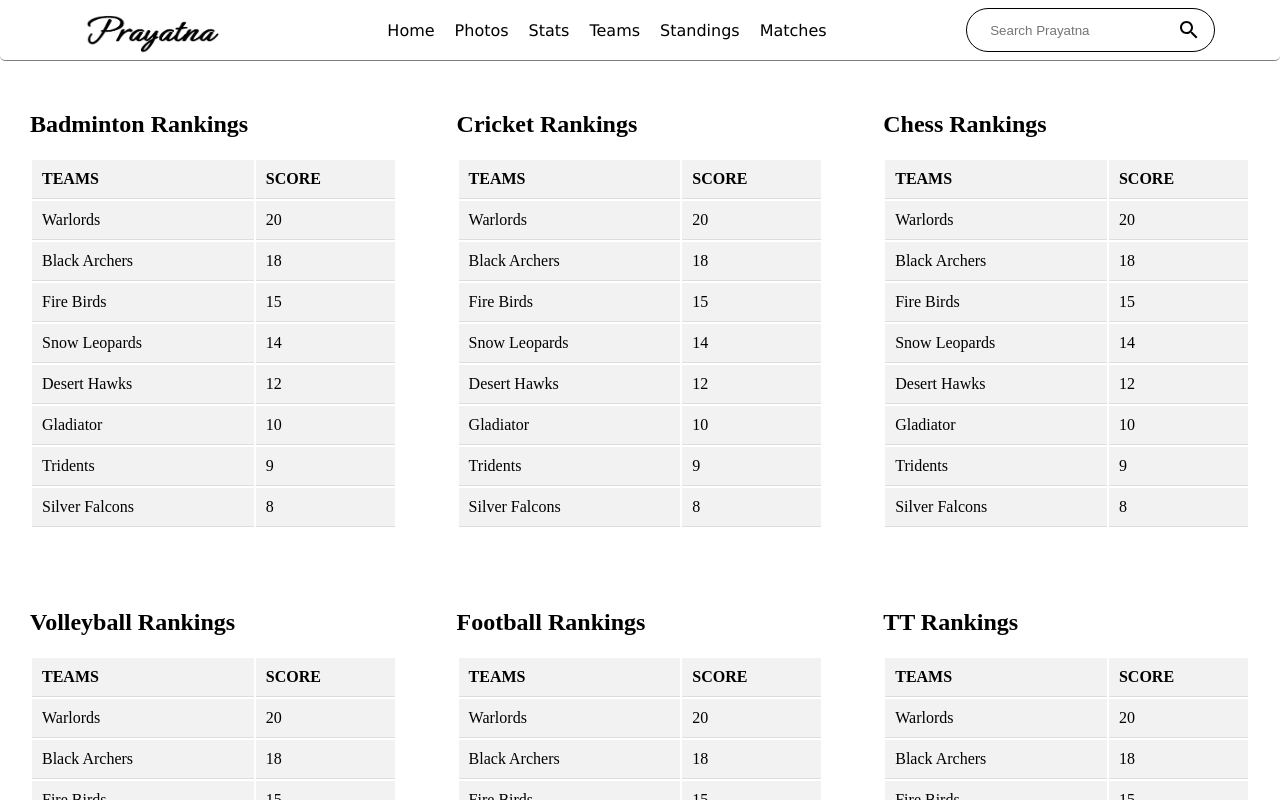
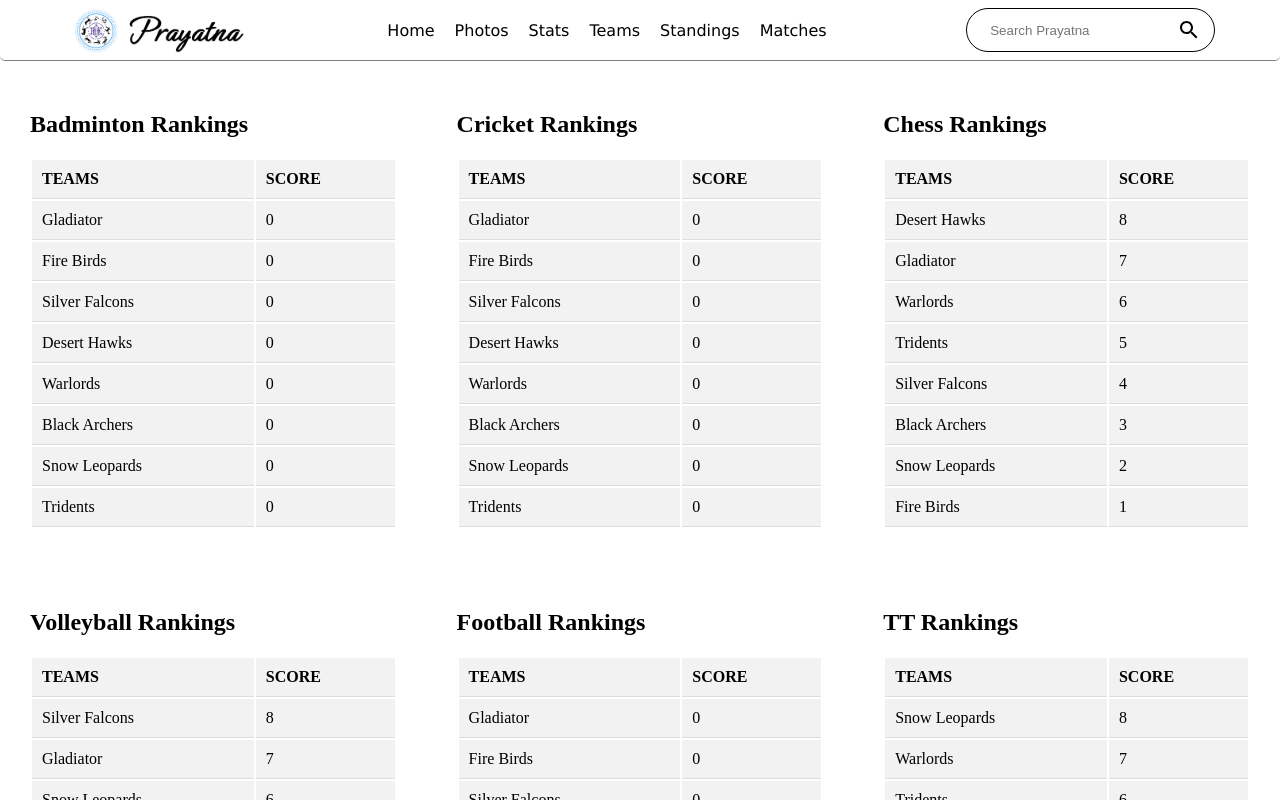
Before and after one commit to suraj-G862/final_repo, a React (Vite) app in the folder prayatna/: page /Stats in a window 1280 px wide. Shown: the top 800 px of the page. Built offline with nearby package versions, Linux system fonts and the light colour scheme.

Commit message:
Added all pages to home..stats update..logo add..

```diff
--- a/prayatna/src/components/App.jsx
+++ b/prayatna/src/components/App.jsx
@@ -23,7 +23,7 @@ function App(){
             <Routes>
 
 
-            <Route path="/" element={<><Home/><Developers/></>}>
+            <Route path="/" element={<><Home/><Photos/><Teams/><Standings/><Matches/><Stats/><Developers/></>}>
             </Route>
             <Route path="/Teams" element={<><Teams/></>}>
             </Route>
--- a/prayatna/src/components/Header.jsx
+++ b/prayatna/src/components/Header.jsx
@@ -9,6 +9,7 @@ function Header(){
                        <div className="Navbar_Container">
 
                     <Link to="/" ><div className="Navbar_Logo">
+                                        <img src="./prayatna.png" alt="" />
                                         <img src="./PrayatnaLogo.jpg" alt=""></img>
                                 </div>
                     </Link>
--- a/prayatna/src/components/Stats.jsx
+++ b/prayatna/src/components/Stats.jsx
@@ -7,14 +7,14 @@ const rankings = [
   {
     game: "Badminton Rankings",
     teams: [
-      { name: "Gladiator", score: 10 },
-      { name: "Fire Birds", score: 15 },
-      { name: "Silver Falcons", score: 8 },
-      { name: "Desert Hawks", score: 12 },
-      { name: "Warlords", score: 20 },
-      { name: "Black Archers", score: 18 },
-      { name: "Snow Leopards", score: 14 },
-      { name: "Tridents", score: 9 },
+      { name: "Gladiator", score: 0 },
+      { name: "Fire Birds", score: 0 },
+      { name: "Silver Falcons", score: 0 },
+      { name: "Desert Hawks", score: 0 },
+      { name: "Warlords", score: 0 },
+      { name: "Black Archers", score: 0 },
+      { name: "Snow Leopards", score: 0 },
+      { name: "Tridents", score: 0 },
       // Add more teams...
     ],
   },
@@ -22,98 +22,98 @@ const rankings = [
   {
     game: "Cricket Rankings",
     teams: [
-      { name: "Gladiator", score: 10 },
-      { name: "Fire Birds", score: 15 },
-      { name: "Silver Falcons", score: 8 },
-      { name: "Desert Hawks", score: 12 },
-      { name: "Warlords", score: 20 },
-      { name: "Black Archers", score: 18 },
-      { name: "Snow Leopards", score: 14 },
-      { name: "Tridents", score: 9 },
+      { name: "Gladiator", score: 0 },
+      { name: "Fire Birds", score: 0 },
+      { name: "Silver Falcons", score: 0 },
+      { name: "Desert Hawks", score: 0 },
+      { name: "Warlords", score: 0 },
+      { name: "Black Archers", score: 0 },
+      { name: "Snow Leopards", score: 0 },
+      { name: "Tridents", score: 0 },
       // Add more teams...
     ],
   },
   {
     game: "Chess Rankings",
     teams: [
-      { name: "Gladiator", score: 10 },
-      { name: "Fire Birds", score: 15 },
-      { name: "Silver Falcons", score: 8 },
-      { name: "Desert Hawks", score: 12 },
-      { name: "Warlords", score: 20 },
-      { name: "Black Archers", score: 18 },
-      { name: "Snow Leopards", score: 14 },
-      { name: "Tridents", score: 9 },
+      { name: "Gladiator", score: 7 },
+      { name: "Fire Birds", score: 1 },
+      { name: "Silver Falcons", score: 4 },
+      { name: "Desert Hawks", score: 8 },
+      { name: "Warlords", score: 6 },
+      { name: "Black Archers", score: 3 },
+      { name: "Snow Leopards", score: 2 },
+      { name: "Tridents", score: 5 },
       // Add more teams...
     ],
   },
   {
     game: "Volleyball Rankings",
     teams: [
-      { name: "Gladiator", score: 10 },
-      { name: "Fire Birds", score: 15 },
+      { name: "Gladiator", score: 7 },
+      { name: "Fire Birds", score: 1 },
       { name: "Silver Falcons", score: 8 },
-      { name: "Desert Hawks", score: 12 },
-      { name: "Warlords", score: 20 },
-      { name: "Black Archers", score: 18 },
-      { name: "Snow Leopards", score: 14 },
-      { name: "Tridents", score: 9 },
+      { name: "Desert Hawks", score: 5 },
+      { name: "Warlords", score: 2 },
+      { name: "Black Archers", score: 4 },
+      { name: "Snow Leopards", score: 6 },
+      { name: "Tridents", score: 3 },
       // Add more teams...
     ],
   },
   {
     game: "Football Rankings",
     teams: [
-      { name: "Gladiator", score: 10 },
-      { name: "Fire Birds", score: 15 },
-      { name: "Silver Falcons", score: 8 },
-      { name: "Desert Hawks", score: 12 },
-      { name: "Warlords", score: 20 },
-      { name: "Black Archers", score: 18 },
-      { name: "Snow Leopards", score: 14 },
-      { name: "Tridents", score: 9 },
+      { name: "Gladiator", score: 0 },
+      { name: "Fire Birds", score: 0 },
+      { name: "Silver Falcons", score: 0 },
+      { name: "Desert Hawks", score: 0 },
+      { name: "Warlords", score: 0 },
+      { name: "Black Archers", score: 0 },
+      { name: "Snow Leopards", score: 0 },
+      { name: "Tridents", score: 0 },
       // Add more teams...
     ],
   },
   {
     game: "TT Rankings",
     teams: [
-      { name: "Gladiator", score: 10 },
-      { name: "Fire Birds", score: 15 },
-      { name: "Silver Falcons", score: 8 },
-      { name: "Desert Hawks", score: 12 },
-      { name: "Warlords", score: 20 },
-      { name: "Black Archers", score: 18 },
-      { name: "Snow Leopards", score: 14 },
-      { name: "Tridents", score: 9 },
+      { name: "Gladiator", score: 1 },
+      { name: "Fire Birds", score: 4 },
+      { name: "Silver Falcons", score: 3 },
+      { name: "Desert Hawks", score: 2 },
+      { name: "Warlords", score: 7 },
+      { name: "Black Archers", score: 5 },
+      { name: "Snow Leopards", score: 8 },
+      { name: "Tridents", score: 6 },
       // Add more teams...
     ],
   },
   {
     game: "Kabaddi Rankings",
     teams: [
-      { name: "Gladiator", score: 10 },
-      { name: "Fire Birds", score: 15 },
-      { name: "Silver Falcons", score: 8 },
-      { name: "Desert Hawks", score: 12 },
-      { name: "Warlords", score: 20 },
-      { name: "Black Archers", score: 18 },
-      { name: "Snow Leopards", score: 14 },
-      { name: "Tridents", score: 9 },
+      { name: "Gladiator", score: 0 },
+      { name: "Fire Birds", score: 0 },
+      { name: "Silver Falcons", score: 0 },
+      { name: "Desert Hawks", score: 0 },
+      { name: "Warlords", score: 0 },
+      { name: "Black Archers", score: 0 },
+      { name: "Snow Leopards", score: 0 },
+      { name: "Tridents", score: 0 },
       // Add more teams...
     ],
   },
   {
     game: "Yoga Rankings",
     teams: [
-      { name: "Gladiator", score: 10 },
-      { name: "Fire Birds", score: 15 },
-      { name: "Silver Falcons", score: 8 },
-      { name: "Desert Hawks", score: 12 },
-      { name: "Warlords", score: 20 },
-      { name: "Black Archers", score: 18 },
-      { name: "Snow Leopards", score: 14 },
-      { name: "Tridents", score: 9 },
+      { name: "Gladiator", score: 0 },
+      { name: "Fire Birds", score: 0 },
+      { name: "Silver Falcons", score: 0 },
+      { name: "Desert Hawks", score: 0 },
+      { name: "Warlords", score: 0 },
+      { name: "Black Archers", score: 0 },
+      { name: "Snow Leopards", score: 0 },
+      { name: "Tridents", score: 0 },
       // Add more teams...
     ],
   },
--- a/prayatna/src/components/styles/developers.css
+++ b/prayatna/src/components/styles/developers.css
@@ -3,6 +3,8 @@
     height:400px;
     display:flex;
     background-color:#76ABAE;
+    font-size:0.75rem;
+    font-family:'Lucida Sans', 'Lucida Sans Regular', 'Lucida Grande', 'Lucida Sans Unicode', Geneva, Verdana, sans-serif;
 
 }
 .animation_box{
```
Also changed, not shown: prayatna/public/prayatna.png (added).
